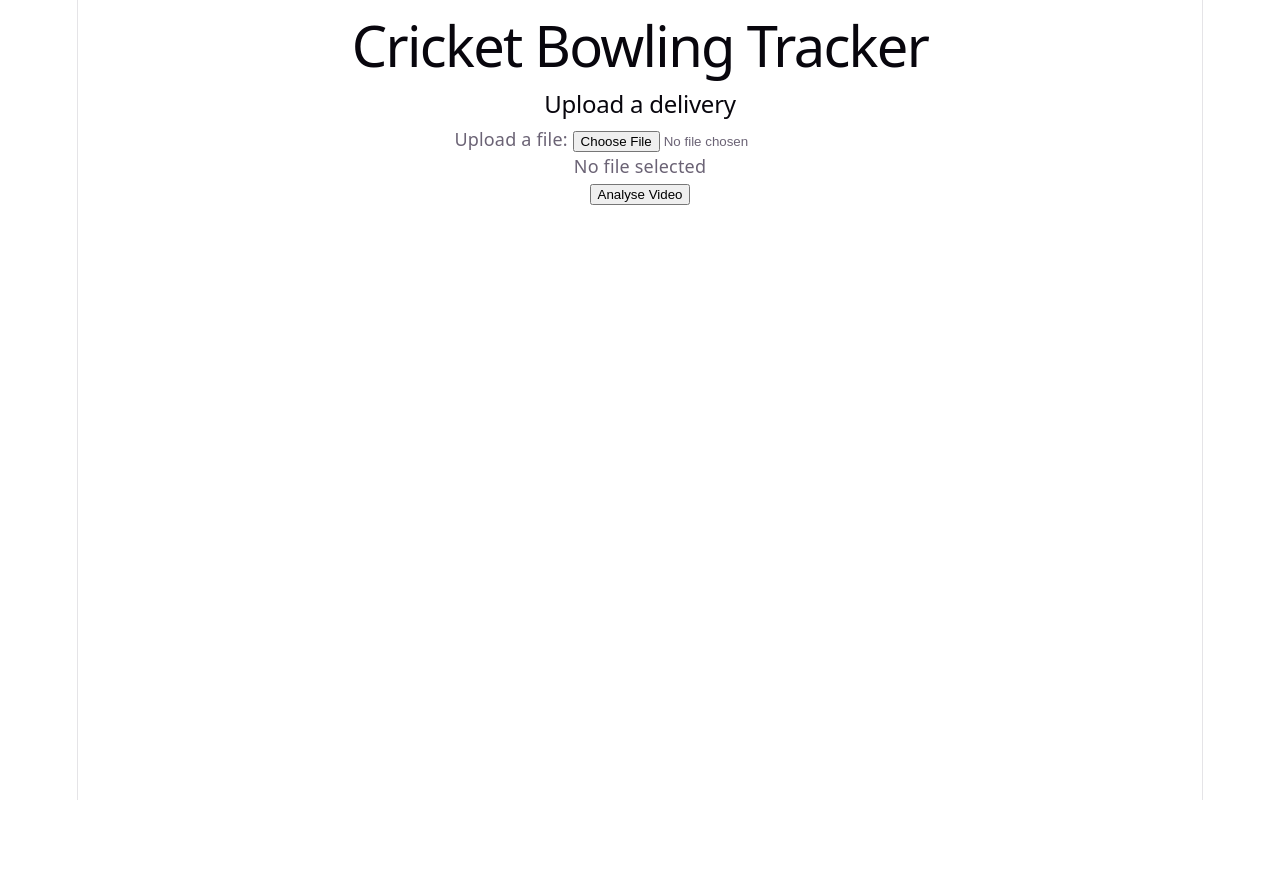
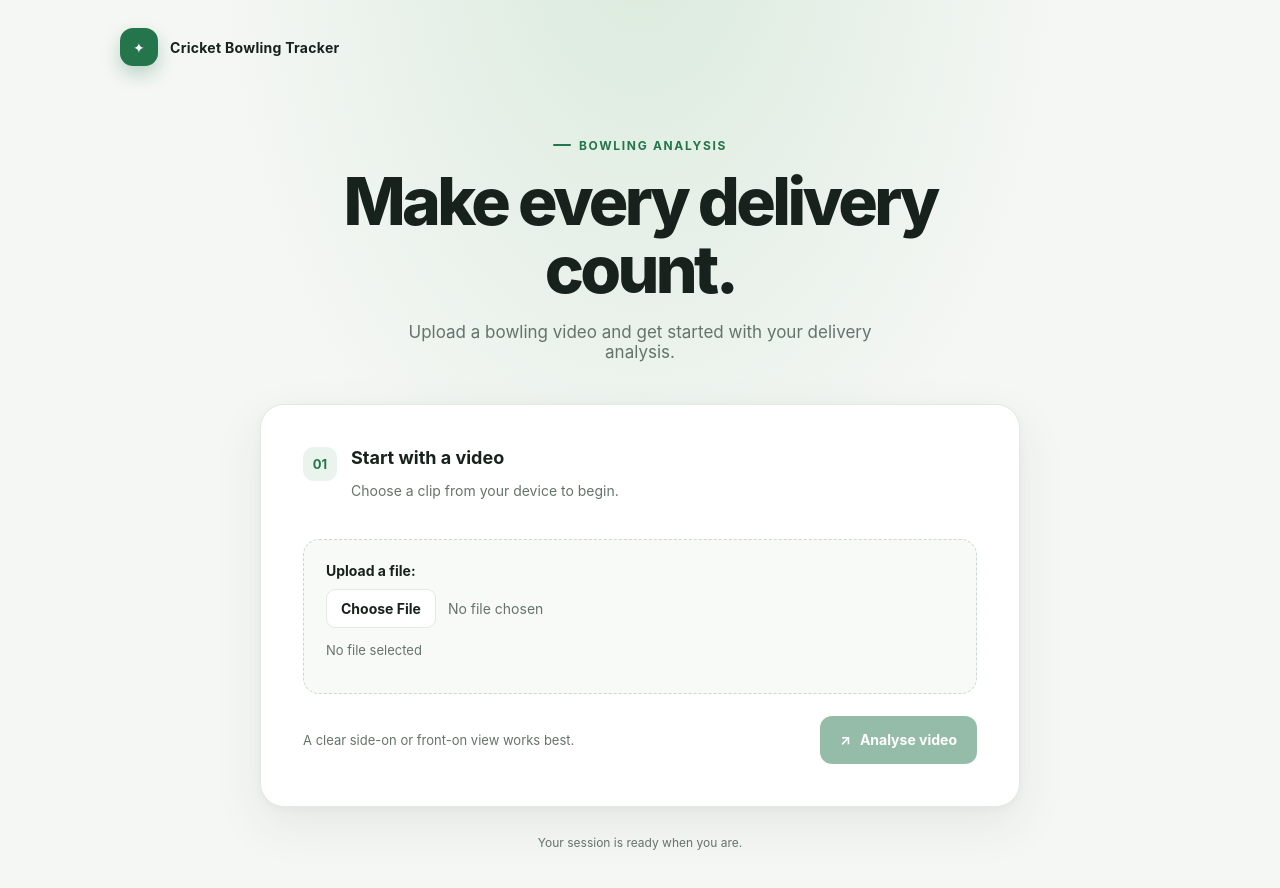
Before and after one commit to aread656/cricket-bowling-tracker, a React (Vite) app in the folder frontend/: page / in a window 1280 px wide. Shown: the top 888 px of the page. Before the commit the page ends 800 px from the top, so only its background shows below. Built offline with nearby package versions, Linux system fonts and the light colour scheme.

Commit message:
(AI: Codex) Improved frontend styline (HTML/CSS)

```diff
--- a/frontend/src/App.css
+++ b/frontend/src/App.css
@@ -1,184 +1,231 @@
-.counter {
-  font-size: 16px;
-  padding: 5px 10px;
-  border-radius: 5px;
-  color: var(--accent);
-  background: var(--accent-bg);
-  border: 2px solid transparent;
-  transition: border-color 0.3s;
-  margin-bottom: 24px;
+.app-shell {
+  width: min(100% - 40px, 1040px);
+  margin: 0 auto;
+  padding: 28px 0 64px;
+}
 
-  &:hover {
-    border-color: var(--accent-border);
+.topbar {
+  display: flex;
+  align-items: center;
+  gap: 12px;
+  margin-bottom: 64px;
+  color: var(--text-h);
+  font-size: 14px;
+  font-weight: 650;
+  letter-spacing: .02em;
 }
-  &:focus-visible {
-    outline: 2px solid var(--accent);
-    outline-offset: 2px;
-  }
+
+.brand-mark {
+  display: grid;
+  width: 38px;
+  height: 38px;
+  place-items: center;
+  border-radius: 13px;
+  color: white;
+  background: var(--accent);
+  box-shadow: 0 8px 18px color-mix(in srgb, var(--accent) 28%, transparent);
 }
 
 .hero {
-  position: relative;
-
-  .base,
-  .framework,
-  .vite {
-    inset-inline: 0;
-    margin: 0 auto;
+  max-width: 690px;
+  margin: 0 auto 42px;
+  text-align: center;
 }
 
-  .base {
-    width: 170px;
-    position: relative;
-    z-index: 0;
+.eyebrow {
+  display: inline-flex;
+  align-items: center;
+  gap: 8px;
+  margin: 0 0 14px;
+  color: var(--accent);
+  font-size: 12px;
+  font-weight: 750;
+  letter-spacing: .14em;
+  text-transform: uppercase;
 }
 
-  .framework,
-  .vite {
-    position: absolute;
+.eyebrow::before {
+  content: "";
+  width: 18px;
+  height: 2px;
+  border-radius: 2px;
+  background: currentColor;
 }
 
-  .framework {
-    z-index: 1;
-    top: 34px;
-    height: 28px;
-    transform: perspective(2000px) rotateZ(300deg) rotateX(44deg) rotateY(39deg)
-      scale(1.4);
+.hero h1 {
+  margin: 0;
+  font-size: clamp(40px, 6vw, 66px);
+  line-height: 1.04;
+  letter-spacing: -.055em;
+  font-weight: 760;
 }
 
-  .vite {
-    z-index: 0;
-    top: 107px;
-    height: 26px;
-    width: auto;
-    transform: perspective(2000px) rotateZ(300deg) rotateX(40deg) rotateY(39deg)
-      scale(0.8);
-  }
+.hero-copy {
+  max-width: 520px;
+  margin: 18px auto 0;
+  color: var(--text);
+  font-size: 17px;
 }
 
-#center {
-  display: flex;
-  flex-direction: column;
-  gap: 25px;
-  place-content: center;
-  place-items: center;
-  flex-grow: 1;
-
-  @media (max-width: 1024px) {
-    padding: 32px 20px 24px;
-    gap: 18px;
-  }
+.workflow {
+  max-width: 760px;
+  margin: 0 auto;
+  padding: clamp(22px, 5vw, 42px);
+  border: 1px solid var(--border);
+  border-radius: 24px;
+  background: var(--surface);
+  box-shadow: var(--shadow);
 }
 
-#next-steps {
+.workflow-heading {
   display: flex;
-  border-top: 1px solid var(--border);
+  align-items: flex-start;
+  gap: 14px;
+  margin-bottom: 26px;
   text-align: left;
-
-  & > div {
-    flex: 1 1 0;
-    padding: 32px;
-    @media (max-width: 1024px) {
-      padding: 24px 20px;
-    }
 }
 
-  .icon {
-    margin-bottom: 16px;
-    width: 22px;
-    height: 22px;
+.step-number {
+  display: grid;
+  flex: 0 0 34px;
+  width: 34px;
+  height: 34px;
+  place-items: center;
+  border-radius: 11px;
+  color: var(--accent);
+  background: var(--accent-bg);
+  font-size: 13px;
+  font-weight: 750;
 }
 
-  @media (max-width: 1024px) {
-    flex-direction: column;
+.workflow-heading h2 {
+  margin: 0 0 4px;
+  font-size: 18px;
+  font-weight: 700;
+}
+
+.workflow-heading p {
+  color: var(--text);
+  font-size: 14px;
+}
+
+#upload .upload {
+  padding: 22px;
+  border: 1px dashed var(--drop-border);
+  border-radius: 16px;
+  background: var(--drop-bg);
+  text-align: left;
+}
+
+#upload .upload h2 { display: none; }
+
+#upload label {
+  display: block;
+  margin-bottom: 10px;
+  color: var(--text-h);
+  font-size: 14px;
+  font-weight: 650;
+}
+
+#file {
+  width: 100%;
+  color: var(--text);
+  font: inherit;
+  font-size: 14px;
+}
+
+#file::file-selector-button {
+  margin-right: 12px;
+  padding: 10px 14px;
+  border: 1px solid var(--border);
+  border-radius: 9px;
+  color: var(--text-h);
+  background: var(--surface);
+  font: inherit;
+  font-weight: 650;
+  cursor: pointer;
+  transition: border-color .18s ease, background .18s ease;
+}
+
+#file::file-selector-button:hover {
+  border-color: var(--accent-border);
+  background: var(--accent-bg);
+}
+
+#upload .upload > p {
+  overflow: hidden;
+  margin-top: 14px;
+  color: var(--text);
+  font-size: 13px;
+  text-overflow: ellipsis;
+  white-space: nowrap;
+}
+
+.workflow-footer {
+  display: flex;
+  align-items: center;
+  justify-content: space-between;
+  gap: 18px;
+  margin-top: 22px;
+}
+
+.helper-text {
+  color: var(--text);
+  font-size: 13px;
+  text-align: left;
+}
+
+.analyse-button {
+  display: inline-flex;
+  align-items: center;
+  justify-content: center;
+  gap: 9px;
+  min-height: 48px;
+  padding: 0 20px;
+  border: 0;
+  border-radius: 12px;
+  color: #fff;
+  background: var(--accent);
+  box-shadow: 0 8px 18px color-mix(in srgb, var(--accent) 25%, transparent);
+  font: inherit;
+  font-size: 14px;
+  font-weight: 700;
+  cursor: pointer;
+  transition: transform .18s ease, box-shadow .18s ease, opacity .18s ease;
+}
+
+.analyse-button:hover:not(:disabled) {
+  transform: translateY(-1px);
+  box-shadow: 0 11px 22px color-mix(in srgb, var(--accent) 32%, transparent);
+}
+
+.analyse-button:disabled {
+  opacity: .48;
+  cursor: not-allowed;
+  box-shadow: none;
+}
+
+.analyse-button:focus-visible,
+#file:focus-visible {
+  outline: 3px solid var(--accent-border);
+  outline-offset: 3px;
+}
+
+.page-note {
+  margin-top: 28px;
+  color: var(--text);
+  font-size: 12px;
   text-align: center;
 }
+
+@media (max-width: 600px) {
+  .app-shell { width: min(100% - 28px, 1040px); padding-top: 18px; }
+  .topbar { margin-bottom: 48px; }
+  .hero { margin-bottom: 30px; }
+  .hero-copy { font-size: 15px; }
+  .workflow { border-radius: 19px; }
+  #upload .upload { padding: 17px; }
+  .workflow-footer { align-items: stretch; flex-direction: column; }
+  .helper-text { text-align: center; }
+  .analyse-button { width: 100%; }
 }
-
-#docs {
-  border-right: 1px solid var(--border);
-
-  @media (max-width: 1024px) {
-    border-right: none;
-    border-bottom: 1px solid var(--border);
-  }
-}
-
-#next-steps ul {
-  list-style: none;
-  padding: 0;
-  display: flex;
-  gap: 8px;
-  margin: 32px 0 0;
-
-  .logo {
-    height: 18px;
-  }
-
-  a {
-    color: var(--text-h);
-    font-size: 16px;
-    border-radius: 6px;
-    background: var(--social-bg);
-    display: flex;
-    padding: 6px 12px;
-    align-items: center;
-    gap: 8px;
-    text-decoration: none;
-    transition: box-shadow 0.3s;
-
-    &:hover {
-      box-shadow: var(--shadow);
-    }
-    .button-icon {
-      height: 18px;
-      width: 18px;
-    }
-  }
-
-  @media (max-width: 1024px) {
-    margin-top: 20px;
-    flex-wrap: wrap;
-    justify-content: center;
-
-    li {
-      flex: 1 1 calc(50% - 8px);
-    }
-
-    a {
-      width: 100%;
-      justify-content: center;
-      box-sizing: border-box;
-    }
-  }
-}
-
-#spacer {
-  height: 88px;
-  border-top: 1px solid var(--border);
-  @media (max-width: 1024px) {
-    height: 48px;
-  }
-}
-
-.ticks {
-  position: relative;
-  width: 100%;
-
-  &::before,
-  &::after {
-    content: '';
-    position: absolute;
-    top: -4.5px;
-    border: 5px solid transparent;
-  }
-
-  &::before {
-    left: 0;
-    border-left-color: var(--border);
-  }
-  &::after {
-    right: 0;
-    border-right-color: var(--border);
-  }
-}
--- a/frontend/src/App.tsx
+++ b/frontend/src/App.tsx
@@ -1,15 +1,40 @@
 import {useState} from "react"
+import "./App.css"
 import UploadForm from "./UploadForm"
 import AnalyseVideo from "./analyse"
 
 function App(){
   const [file,setFile] = useState<File|null>(null)
   return (
-    <div>
-      <h1>Cricket Bowling Tracker</h1>
-      <UploadForm file={file} setFile={setFile}/>
-      <AnalyseVideo file={file}/>
-    </div>
+    <main className="app-shell">
+      <header className="topbar">
+        <span className="brand-mark" aria-hidden="true">✦</span>
+        <span>Cricket Bowling Tracker</span>
+      </header>
+
+      <section className="hero" aria-labelledby="page-title">
+        <p className="eyebrow">Bowling analysis</p>
+        <h1 id="page-title">Make every delivery count.</h1>
+        <p className="hero-copy">Upload a bowling video and get started with your delivery analysis.</p>
+      </section>
+
+      <section className="workflow" aria-label="Video analysis">
+        <div className="workflow-heading">
+          <span className="step-number" aria-hidden="true">01</span>
+          <div>
+            <h2>Start with a video</h2>
+            <p>Choose a clip from your device to begin.</p>
+          </div>
+        </div>
+        <UploadForm file={file} setFile={setFile}/>
+        <div className="workflow-footer">
+          <p className="helper-text">A clear side-on or front-on view works best.</p>
+          <AnalyseVideo file={file}/>
+        </div>
+      </section>
+
+      <p className="page-note">Your session is ready when you are.</p>
+    </main>
   )
 }
 export default App
--- a/frontend/src/analyse.tsx
+++ b/frontend/src/analyse.tsx
@@ -17,7 +17,6 @@ async function GetVideo({file}:analyseProps){
             throw new Error(`Response status: ${response.status}: ${msg}`);
         }
         const result = await response.json();
-        console.log(result);
         return result
     }catch (error){
         console.error(error);
@@ -28,6 +27,8 @@ async function GetVideo({file}:analyseProps){
 function AnalyseVideo({file}:analyseProps){
     return (
     <button
+        className="analyse-button"
+        disabled={file === null}
         type="button"
         onClick = {()=>{
             if (file !== null){
@@ -40,7 +41,7 @@ function AnalyseVideo({file}:analyseProps){
             }
         }}>
 
-    Analyse Video</button>
+    <span aria-hidden="true">↗</span> Analyse video</button>
     )
 }
 export default AnalyseVideo
--- a/frontend/src/index.css
+++ b/frontend/src/index.css
@@ -1,111 +1,42 @@
 :root {
-  --text: #6b6375;
-  --text-h: #08060d;
-  --bg: #fff;
-  --border: #e5e4e7;
-  --code-bg: #f4f3ec;
-  --accent: #aa3bff;
-  --accent-bg: rgba(170, 59, 255, 0.1);
-  --accent-border: rgba(170, 59, 255, 0.5);
-  --social-bg: rgba(244, 243, 236, 0.5);
-  --shadow:
-    rgba(0, 0, 0, 0.1) 0 10px 15px -3px, rgba(0, 0, 0, 0.05) 0 4px 6px -2px;
-
-  --sans: system-ui, 'Segoe UI', Roboto, sans-serif;
-  --heading: system-ui, 'Segoe UI', Roboto, sans-serif;
-  --mono: ui-monospace, Consolas, monospace;
-
-  font: 18px/145% var(--sans);
-  letter-spacing: 0.18px;
-  color-scheme: light dark;
-  color: var(--text);
-  background: var(--bg);
+  font-family: Inter, ui-sans-serif, system-ui, -apple-system, BlinkMacSystemFont, "Segoe UI", sans-serif;
+  color: #18221d;
+  background: #f5f7f4;
   font-synthesis: none;
   text-rendering: optimizeLegibility;
   -webkit-font-smoothing: antialiased;
   -moz-osx-font-smoothing: grayscale;
 
-  @media (max-width: 1024px) {
-    font-size: 16px;
-  }
+  --text: #65736b;
+  --text-h: #18221d;
+  --bg: #f5f7f4;
+  --surface: #fff;
+  --border: #e3e9e4;
+  --drop-bg: #f8faf8;
+  --drop-border: #cdd8d0;
+  --accent: #24754b;
+  --accent-bg: #eaf4ed;
+  --accent-border: #91bda0;
+  --shadow: 0 18px 50px rgba(30, 55, 39, .08), 0 2px 8px rgba(30, 55, 39, .035);
 }
 
-@media (prefers-color-scheme: dark) {
-  :root {
-    --text: #9ca3af;
-    --text-h: #f3f4f6;
-    --bg: #16171d;
-    --border: #2e303a;
-    --code-bg: #1f2028;
-    --accent: #c084fc;
-    --accent-bg: rgba(192, 132, 252, 0.15);
-    --accent-border: rgba(192, 132, 252, 0.5);
-    --social-bg: rgba(47, 48, 58, 0.5);
-    --shadow:
-      rgba(0, 0, 0, 0.4) 0 10px 15px -3px, rgba(0, 0, 0, 0.25) 0 4px 6px -2px;
-  }
+* { box-sizing: border-box; }
 
-  #social .button-icon {
-    filter: invert(1) brightness(2);
-  }
+body {
+  min-width: 320px;
+  min-height: 100vh;
+  margin: 0;
+  background:
+    radial-gradient(ellipse at 50% -10%, rgba(207, 229, 212, .72), transparent 48%),
+    var(--bg);
 }
 
-#root {
-  width: 1126px;
-  max-width: 100%;
-  margin: 0 auto;
-  text-align: center;
-  border-inline: 1px solid var(--border);
-  min-height: 100svh;
-  display: flex;
-  flex-direction: column;
-  box-sizing: border-box;
+button, input { font: inherit; }
+
+#root { min-height: 100vh; }
+
+::selection { color: #123b25; background: #cce7d4; }
+
+@media (prefers-reduced-motion: reduce) {
+  *, *::before, *::after { scroll-behavior: auto !important; transition-duration: .01ms !important; }
 }
-
-body {
-  margin: 0;
-}
-
-h1,
-h2 {
-  font-family: var(--heading);
-  font-weight: 500;
-  color: var(--text-h);
-}
-
-h1 {
-  font-size: 56px;
-  letter-spacing: -1.68px;
-  margin: 32px 0;
-  @media (max-width: 1024px) {
-    font-size: 36px;
-    margin: 20px 0;
-  }
-}
-h2 {
-  font-size: 24px;
-  line-height: 118%;
-  letter-spacing: -0.24px;
-  margin: 0 0 8px;
-  @media (max-width: 1024px) {
-    font-size: 20px;
-  }
-}
-p {
-  margin: 0;
-}
-
-code,
-.counter {
-  font-family: var(--mono);
-  display: inline-flex;
-  border-radius: 4px;
-  color: var(--text-h);
-}
-
-code {
-  font-size: 15px;
-  line-height: 135%;
-  padding: 4px 8px;
-  background: var(--code-bg);
-}
```
Lines whose indentation alone changed are shown as unchanged.
